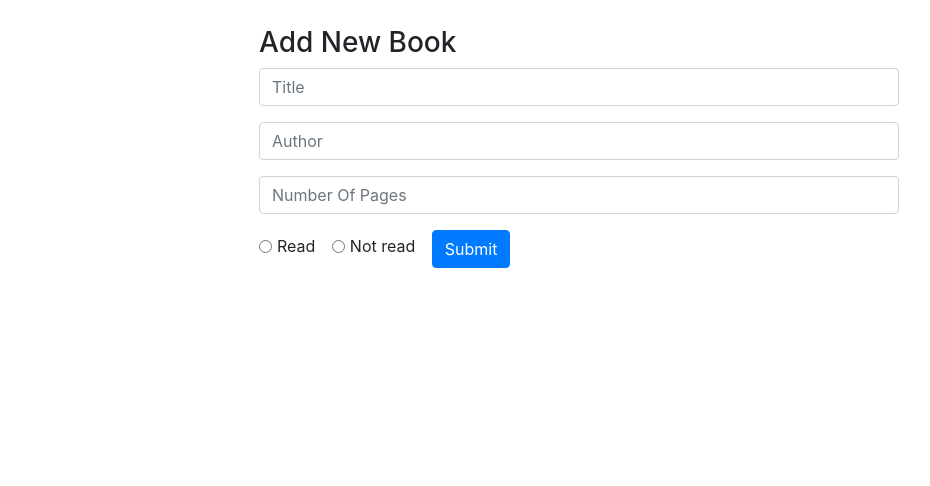
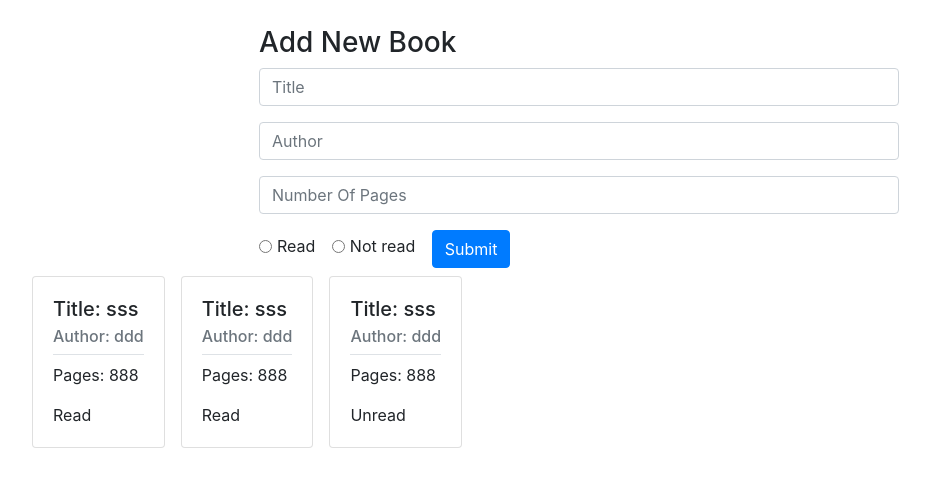
Before and after one commit to OlawaleJoseph/Library, a website: page index.html in a window 1280 px wide. Shown: the part 70-556 px from the top of the page, without its empty margins (61-991 px from the left). Drawn offline with nearby package versions, Linux system fonts and the light colour scheme.

Commit message:
add display books functionality

```diff
--- a/index.html
+++ b/index.html
@@ -32,12 +32,12 @@
       <button type="submit" class="btn btn-primary">Submit</button>
     </form>
   </div>
+  <div class="container">
+    <div id="books" class="d-flex flex-wrap">
 
-  <div class="books">
-
+    </div>
   </div>
 
-
-  <script src="./js/main.js"></script>
+  <script src="./js/library.js"></script>
 </body>
 </html>
--- /dev/null
+++ b/js/library.js
@@ -0,0 +1,35 @@
+const library = [];
+
+function Book(title, author, pages, read) {
+  this.title = title;
+  this.author = author;
+  this.pages = pages;
+  this.read = read;
+}
+
+function addBookToLibrary(book) {
+  library.push(book);
+}
+
+const a = new Book('sss', 'ddd', 888, true);
+const b = new Book('sss', 'ddd', 888, true);
+const c = new Book('sss', 'ddd', 888, false);
+addBookToLibrary(a);
+addBookToLibrary(b);
+addBookToLibrary(c);
+
+function displayBooks() {
+  const cardsDiv = document.querySelector('#books');
+  library.forEach((book) => {
+    const card = document.createElement('div');
+    card.classList.add('card', 'm-2');
+    card.innerHTML = `<div class="card-body">
+        <h5 class="card-title">Title: ${book.title}</h5>
+        <h6 class="card-subtitle mb-2 text-muted pb-2 border-bottom">Author: ${book.author}</h6>
+        <p class="card-text">Pages: ${book.pages}</p>
+        <p class="card-text">${book.read ? 'Read' : 'Unread'}</p>
+      </div>`;
+    cardsDiv.appendChild(card);
+  });
+}
+displayBooks();
```
